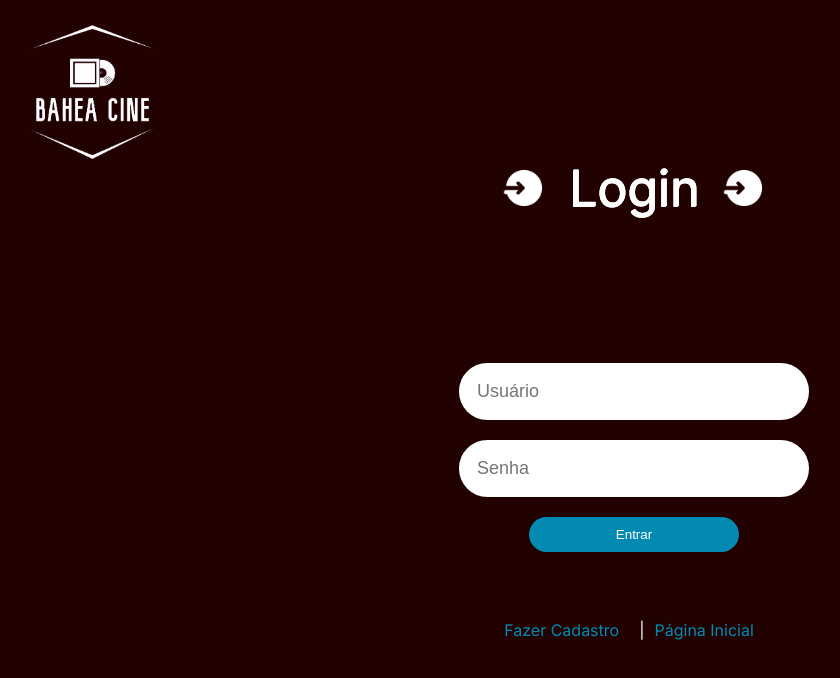
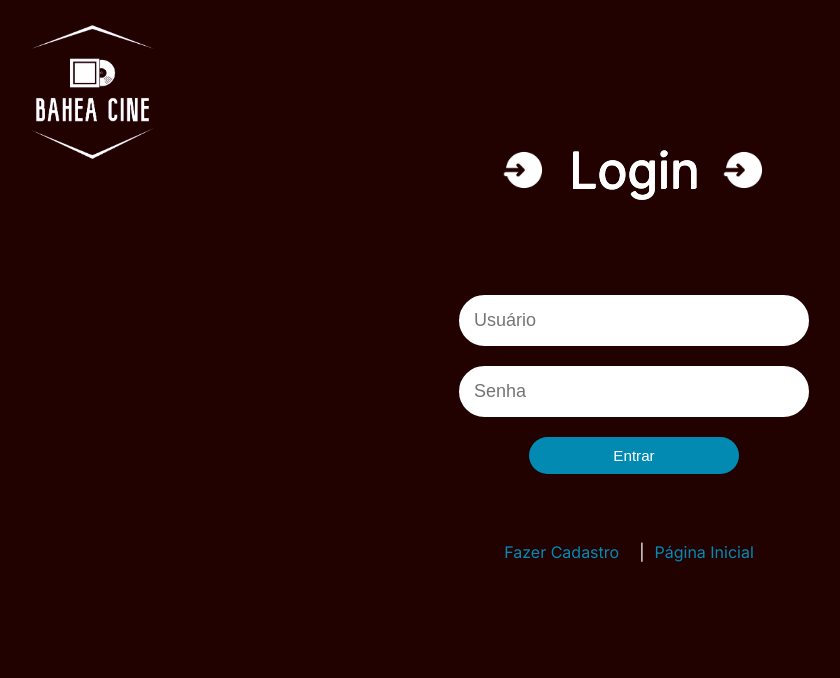
Before and after one commit to caioeduardo4100/projeto-bahea-cine, a Next.js app in the folder bahea-cine/: page /login in a window 1280 px wide. Shown: the top 678 px of the page, without its empty margins (6-846 px from the left). Built offline with nearby package versions, Linux system fonts and the light colour scheme.

Commit message:
Conteúdo da reunião 2 (26/05/2024)

```diff
--- a/bahea-cine/src/app/login/page.style.css
+++ b/bahea-cine/src/app/login/page.style.css
@@ -1,9 +1,13 @@
+ body {
+  font-family: 'Open Sans', Arial, Helvetica, sans-serif;
+ }
+
 .login-container {
   display: flex;
   flex-direction: column;
   align-items: center;
   justify-content: center;
-  height: 100vh;
+  height: 88vh;
   background-color: rgb(34, 1, 1);
   position: relative;
 }
@@ -19,7 +23,7 @@
 .login-title-container {
   display: flex;
   align-items: center;
-  margin-bottom: 150px;
+  margin-bottom: 100px;
 }
 
 .title-logo {
@@ -42,7 +46,7 @@
 
 .login-input {
   margin-bottom: 20px;
-  padding: 15px;
+  padding: 12px;
   border-radius: 30px;
   border: 3px solid #ffffff;
   font-size: 18px;
@@ -52,11 +56,23 @@
   padding: 10px;
   border-radius: 30px;
   border: none;
+  font-size: 0.95rem;
   background-color: #038ab3;
   color: #fff;
   cursor: pointer;
   width: 60%;
   align-self: center;
+  transition: 0.7s;
+}
+
+.login-button:hover{
+  background-color: #025670;
+
+}
+
+.login-button:active {
+  color: #7c7c7c;
+  transition: none;
 }
 
 .options {
--- a/bahea-cine/tsconfig.json
+++ b/bahea-cine/tsconfig.json
@@ -23,10 +23,9 @@
     ]
   },
   "include": [
-    "next-env.d.ts",
-    ".next/types/**/*.ts",
     "**/*.ts",
-    "**/*.tsx"
+    "**/*.tsx",
+    ".next/types/**/*.ts"
   ],
   "exclude": [
     "node_modules"
```
